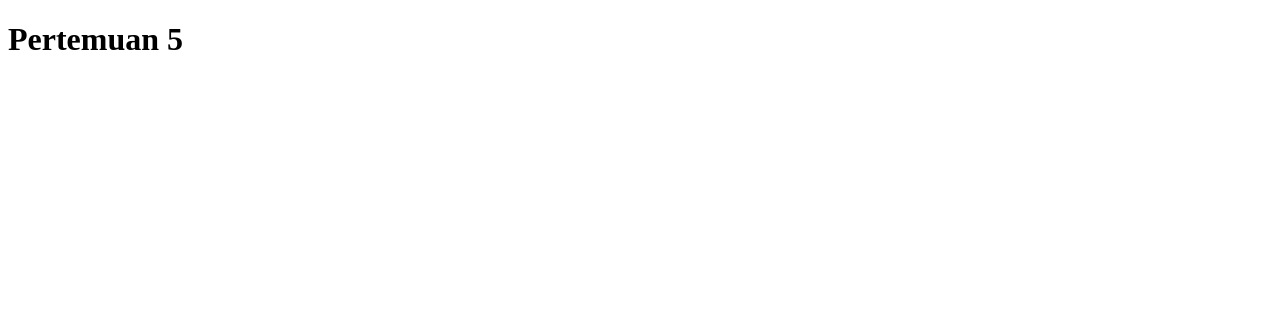
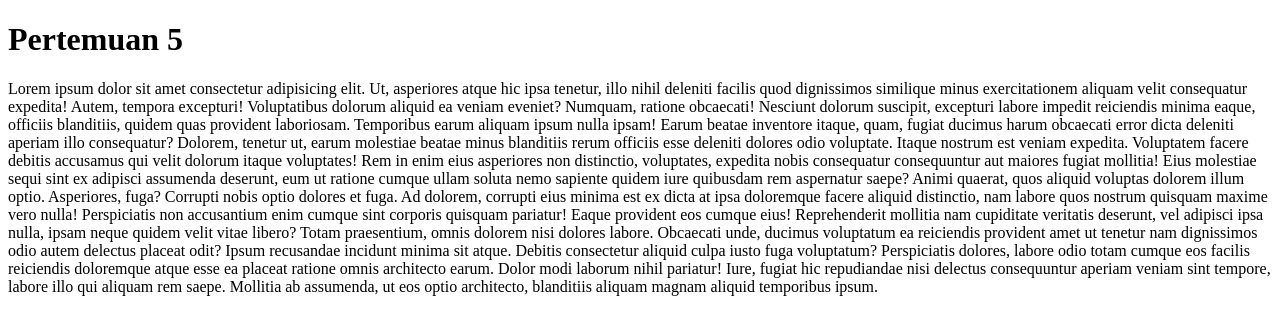
Before and after one commit to DithaAlfariz/Pertemuan-5, a plain HTML site: page index.html in a window 1280 px wide. Drawn offline with Linux system fonts and the light colour scheme.

Commit message:
fitur baru

```diff
--- a/index.html
+++ b/index.html
@@ -7,5 +7,16 @@
 </head>
 <body>
   <h1>Pertemuan 5</h1>
+
+  <p>Lorem ipsum dolor sit amet consectetur adipisicing elit. Ut, asperiores atque hic ipsa tenetur, illo nihil deleniti facilis quod dignissimos similique minus exercitationem aliquam velit consequatur expedita! Autem, tempora excepturi!
+  Voluptatibus dolorum aliquid ea veniam eveniet? Numquam, ratione obcaecati! Nesciunt dolorum suscipit, excepturi labore impedit reiciendis minima eaque, officiis blanditiis, quidem quas provident laboriosam. Temporibus earum aliquam ipsum nulla ipsam!
+  Earum beatae inventore itaque, quam, fugiat ducimus harum obcaecati error dicta deleniti aperiam illo consequatur? Dolorem, tenetur ut, earum molestiae beatae minus blanditiis rerum officiis esse deleniti dolores odio voluptate.
+  Itaque nostrum est veniam expedita. Voluptatem facere debitis accusamus qui velit dolorum itaque voluptates! Rem in enim eius asperiores non distinctio, voluptates, expedita nobis consequatur consequuntur aut maiores fugiat mollitia!
+  Eius molestiae sequi sint ex adipisci assumenda deserunt, eum ut ratione cumque ullam soluta nemo sapiente quidem iure quibusdam rem aspernatur saepe? Animi quaerat, quos aliquid voluptas dolorem illum optio.
+  Asperiores, fuga? Corrupti nobis optio dolores et fuga. Ad dolorem, corrupti eius minima est ex dicta at ipsa doloremque facere aliquid distinctio, nam labore quos nostrum quisquam maxime vero nulla!
+  Perspiciatis non accusantium enim cumque sint corporis quisquam pariatur! Eaque provident eos cumque eius! Reprehenderit mollitia nam cupiditate veritatis deserunt, vel adipisci ipsa nulla, ipsam neque quidem velit vitae libero?
+  Totam praesentium, omnis dolorem nisi dolores labore. Obcaecati unde, ducimus voluptatum ea reiciendis provident amet ut tenetur nam dignissimos odio autem delectus placeat odit? Ipsum recusandae incidunt minima sit atque.
+  Debitis consectetur aliquid culpa iusto fuga voluptatum? Perspiciatis dolores, labore odio totam cumque eos facilis reiciendis doloremque atque esse ea placeat ratione omnis architecto earum. Dolor modi laborum nihil pariatur!
+  Iure, fugiat hic repudiandae nisi delectus consequuntur aperiam veniam sint tempore, labore illo qui aliquam rem saepe. Mollitia ab assumenda, ut eos optio architecto, blanditiis aliquam magnam aliquid temporibus ipsum.</p>
 </body>
 </html>
```
